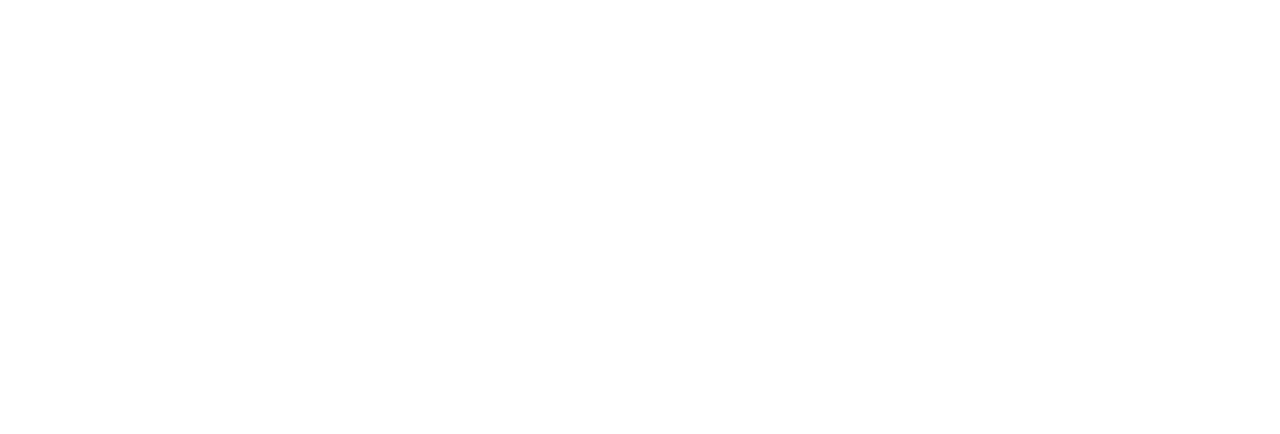
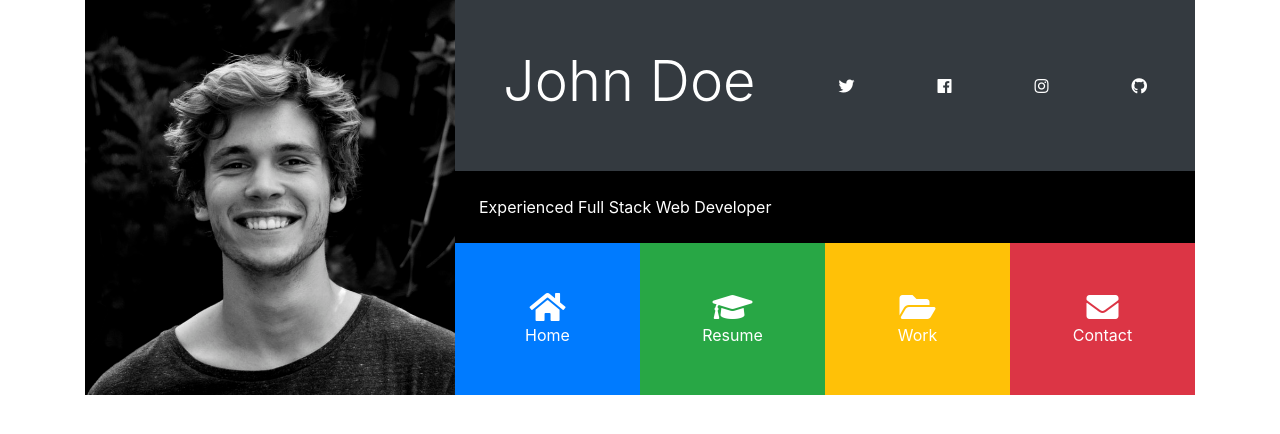
Before and after one commit to DalatCoder/learn-bootstrap-4, a plain HTML site: page 05.portfolio/index.html in a window 1280 px wide. Drawn offline with nearby package versions, Linux system fonts and the light colour scheme.

Commit message:
Complete header section

```diff
--- a/05.portfolio/css/style.css
+++ b/05.portfolio/css/style.css
@@ -0,0 +1,26 @@
+#main-header img {
+  width: 100%;
+  height: 100%;
+  object-fit: cover;
+}
+
+.bg-black {
+  background-color: black;
+  color: white;
+}
+
+.port-item {
+  flex: 1;
+  transition: opacity .3s;
+}
+
+.port-item:hover {
+  cursor: pointer;
+  opacity: .8;
+}
+
+@media (min-width: 1199px) {
+  .port-item {
+    padding: 3rem!important;
+  }
+}
--- a/05.portfolio/index.html
+++ b/05.portfolio/index.html
@@ -1,33 +1,88 @@
 <!DOCTYPE html>
 <html lang="en">
+  <head>
+    <meta charset="UTF-8" />
+    <meta name="viewport" content="width=device-width, initial-scale=1.0" />
+    <meta http-equiv="X-UA-Compatible" content="ie=edge" />
+    <link
+      rel="stylesheet"
+      href="https://use.fontawesome.com/releases/v5.0.13/css/all.css"
+      integrity="sha384-DNOHZ68U8hZfKXOrtjWvjxusGo9WQnrNx2sqG0tfsghAvtVlRW3tvkXWZh58N9jp"
+      crossorigin="anonymous"
+    />
+    <link
+      rel="stylesheet"
+      href="https://stackpath.bootstrapcdn.com/bootstrap/4.1.1/css/bootstrap.min.css"
+      integrity="sha384-WskhaSGFgHYWDcbwN70/dfYBj47jz9qbsMId/iRN3ewGhXQFZCSftd1LZCfmhktB"
+      crossorigin="anonymous"
+    />
+    <link rel="stylesheet" href="css/style.css" />
+    <title>Bootstrap Theme</title>
+  </head>
 
-<head>
-  <meta charset="UTF-8">
-  <meta name="viewport" content="width=device-width, initial-scale=1.0">
-  <meta http-equiv="X-UA-Compatible" content="ie=edge">
-  <link rel="stylesheet" href="https://use.fontawesome.com/releases/v5.0.13/css/all.css" integrity="sha384-DNOHZ68U8hZfKXOrtjWvjxusGo9WQnrNx2sqG0tfsghAvtVlRW3tvkXWZh58N9jp"
-    crossorigin="anonymous">
-  <link rel="stylesheet" href="https://stackpath.bootstrapcdn.com/bootstrap/4.1.1/css/bootstrap.min.css" integrity="sha384-WskhaSGFgHYWDcbwN70/dfYBj47jz9qbsMId/iRN3ewGhXQFZCSftd1LZCfmhktB"
-    crossorigin="anonymous">
-  <link rel="stylesheet" href="css/style.css">
-  <title>Bootstrap Theme</title>
-</head>
+  <body>
+    <div class="container">
+    <header id="main-header">
+      <div class="row no-gutters">
+        <div class="col-lg-4 col-md-5">
+          <img src="img/person1.jpg" alt="">
+        </div>
+        <div class="col-lg-8 col-md-7">
+          <div class="d-flex flex-column">
+            <div class="p-5 bg-dark text-white">
+              <div class="d-flex flex-row justify-content-between align-items-center">
+                <h1 class="display-4">John Doe</h1>
+                <div class="d-none d-md-block">
+                  <a href="http://twitter.com" class="text-white">
+                    <i class="fab fa-twitter"></i>
+                  </a>
+                </div>
+                <div>
+                  <a href="http://facebook.com" class="text-white">
+                    <i class="fab fa-facebook"></i>
+                  </a>
+                </div>
+                <div>
+                  <a href="http://instagram.com" class="text-white">
+                    <i class="fab fa-instagram"></i>
+                  </a>
+                </div>
+                <div>
+                  <a href="http://github.com" class="text-white">
+                    <i class="fab fa-github"></i>
+                  </a>
+                </div>
+              </div>
+            </div>
 
-<body>
-  <!-- START HERE -->
+            <div class="p-4 bg-black">
+              Experienced Full Stack Web Developer
+            </div>
 
-
-  <script src="http://code.jquery.com/jquery-3.3.1.min.js" integrity="sha256-FgpCb/KJQlLNfOu91ta32o/NMZxltwRo8QtmkMRdAu8="
-    crossorigin="anonymous"></script>
-  <script src="https://cdnjs.cloudflare.com/ajax/libs/popper.js/1.14.3/umd/popper.min.js" integrity="sha384-ZMP7rVo3mIykV+2+9J3UJ46jBk0WLaUAdn689aCwoqbBJiSnjAK/l8WvCWPIPm49"
-    crossorigin="anonymous"></script>
-  <script src="https://stackpath.bootstrapcdn.com/bootstrap/4.1.1/js/bootstrap.min.js" integrity="sha384-smHYKdLADwkXOn1EmN1qk/HfnUcbVRZyYmZ4qpPea6sjB/pTJ0euyQp0Mk8ck+5T"
-    crossorigin="anonymous"></script>
-
-  <script>
-    // Get the current year for the copyright
-    $('#year').text(new Date().getFullYear());
-  </script>
-</body>
-
+            <div>
+              <div class="d-flex flex-row text-white align-items-stretch text-center">
+                <div class="port-item p-4 bg-primary" data-toggle="collapse" data-target="#home">
+                  <i class="fas fa-home fa-2x d-block"></i>
+                  <span class="d-none d-sm-block">Home</span>
+                </div>
+                <div class="port-item p-4 bg-success" data-toggle="collapse" data-target="#resume">
+                  <i class="fas fa-graduation-cap fa-2x d-block"></i>
+                  <span class="d-none d-sm-block">Resume</span>
+                </div>
+                <div class="port-item p-4 bg-warning" data-toggle="collapse" data-target="#work">
+                  <i class="fas fa-folder-open fa-2x d-block"></i>
+                  <span class="d-none d-sm-block">Work</span>
+                </div>
+                <div class="port-item p-4 bg-danger" data-toggle="collapse" data-target="#contact">
+                  <i class="fas fa-envelope fa-2x d-block"></i>
+                  <span class="d-none d-sm-block">Contact</span>
+                </div>
+              </div>
+            </div>
+          </div>
+        </div>
+      </div>
+    </header>
+    </div>
+  </body>
 </html>
```
